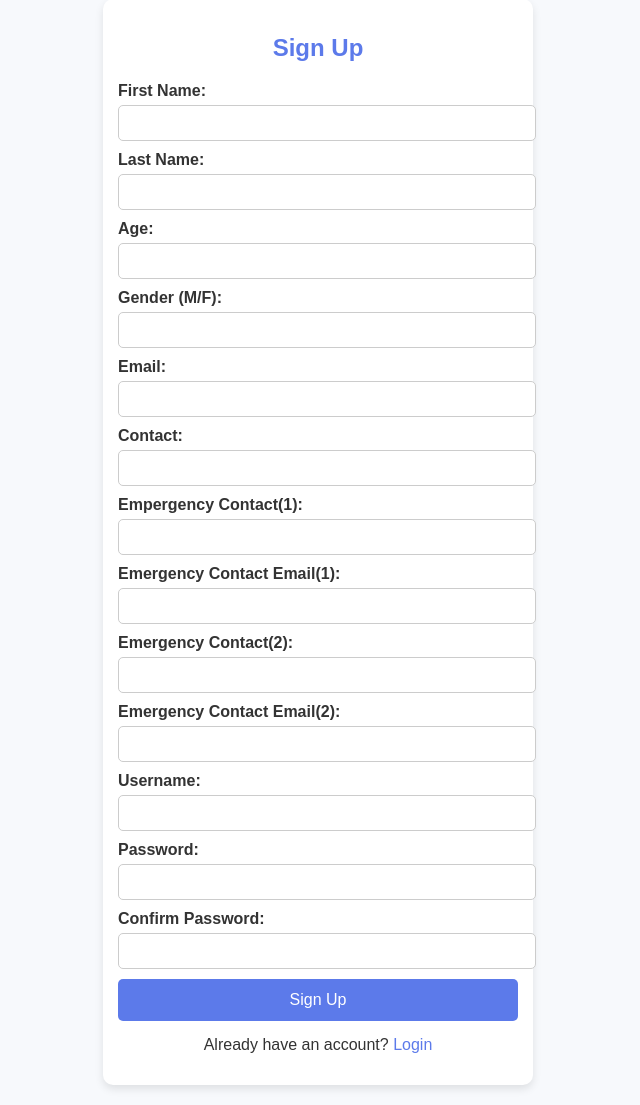
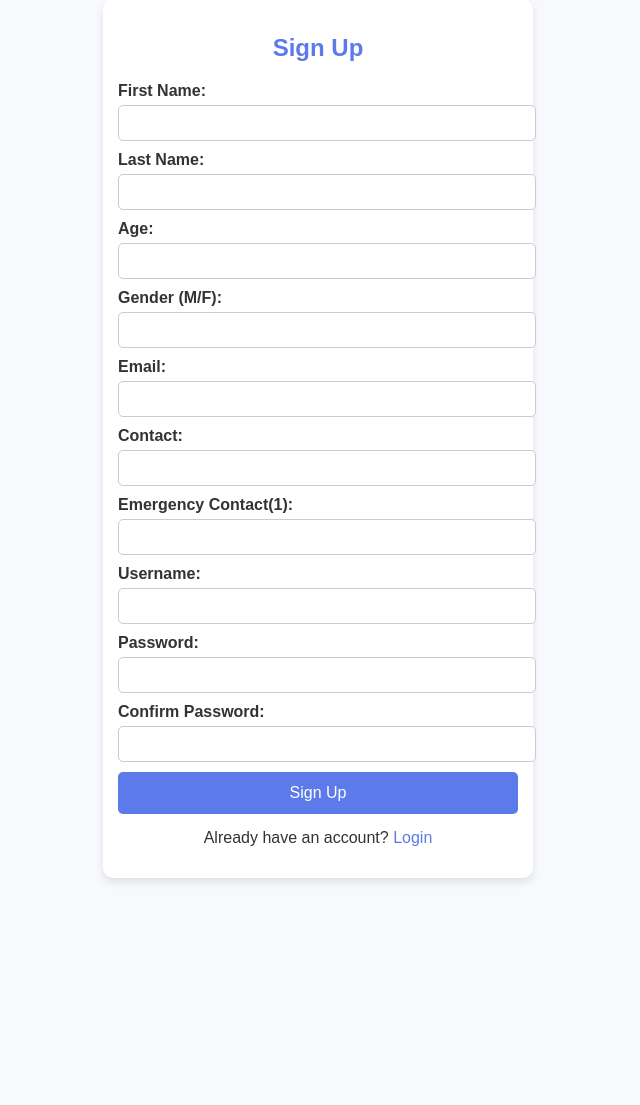
Before and after one commit to Shirsha5/nlp-aai, a Flask app: template NLP miniproject/templates/signin.html in a window 1280 px wide. Shown: the part 21-1126 px from the top of the page, without its empty margins (322-962 px from the left). After the commit the page ends 903 px from the top, so only its background shows below. Run offline with Flask 3, Linux system fonts and the light colour scheme; the template is opened without the code that fills it, so the values that code supplies are empty.

Commit message:
Update signin.html

```diff
--- a/NLP miniproject/templates/signin.html
+++ b/NLP miniproject/templates/signin.html
@@ -4,58 +4,48 @@
     <meta charset="UTF-8">
     <meta name="viewport" content="width=device-width, initial-scale=1.0">
     <title>Elderly Care App - Sign Up</title>
-    <link rel="stylesheet" href="signin.css">
+    <link rel="stylesheet" href="{{ url_for('static', filename='signin.css') }}">
 </head>
 <body>
     <div class="signup-container">
         <div class="form-container">
             <h2>Sign Up</h2>
-            <form onsubmit="return validateSignUpForm()">
+            <form id="signup-form" onsubmit="return validateSignUpForm()">
                 <label for="first-name">First Name:</label>
-                <input type="text" id="first-name" required>
+                <input type="text" id="first-name" name="first-name" required>
 
                 <label for="last-name">Last Name:</label>
-                <input type="text" id="last-name" required>
+                <input type="text" id="last-name" name="last-name" required>
 
                 <label for="age">Age:</label>
-                <input type="number" id="age" min="1" required>
+                <input type="number" id="age" name="age" min="1" required>
 
                 <label for="gender">Gender (M/F):</label>
-                <input type="text" id="gender" pattern="[MF]" title="Gender must be M or F" required>
+                <input type="text" id="gender" name="gender" pattern="[MF]" title="Gender must be M or F" required>
 
                 <label for="email">Email:</label>
-                <input type="email" id="email" required>
+                <input type="email" id="email" name="email" required>
 
                 <label for="contact">Contact:</label>
-                <input type="tel" id="contact" pattern="[0-9]{10}" title="Enter a valid 10-digit phone number" required>
+                <input type="tel" id="contact" name="contact" pattern="[0-9]{10}" title="Enter a valid 10-digit phone number" required>
 
-                <label for="contact">Empergency Contact(1):</label>
-                <input type="tel" id="contact" pattern="[0-9]{10}" title="Enter a valid 10-digit phone number" required>
-
-                <label for="email">Emergency Contact Email(1):</label>
-                <input type="email" id="email" required>
-
-                <label for="contact">Emergency Contact(2):</label>
-                <input type="tel" id="contact" pattern="[0-9]{10}" title="Enter a valid 10-digit phone number" required>
-
-                <label for="email">Emergency Contact Email(2):</label>
-                <input type="email" id="email" required>
+                <label for="contact1">Emergency Contact(1):</label>
+                <input type="tel" id="contact1" name="emergency-contact-1" pattern="[0-9]{10}" title="Enter a valid 10-digit phone number" required>
 
                 <label for="username">Username:</label>
-                <input type="text" id="username" required>
+                <input type="text" id="username" name="username" required>
 
                 <label for="password">Password:</label>
-                <input type="password" id="password" required>
+                <input type="password" id="password" name="password" required>
 
                 <label for="confirm-password">Confirm Password:</label>
-                <input type="password" id="confirm-password" required>
+                <input type="password" id="confirm-password" name="confirm-password" required>
 
                 <button type="submit" class="btn">Sign Up</button>
-                <p>Already have an account? <a href="login.html">Login</a></p>
+                <p>Already have an account? <a href="{{ url_for('login') }}">Login</a></p>
             </form>
         </div>
     </div>
-
-    <script src="signin.js"></script>
+    <script src="{{ url_for('static', filename='signin.js') }}"></script>
 </body>
 </html>
```
